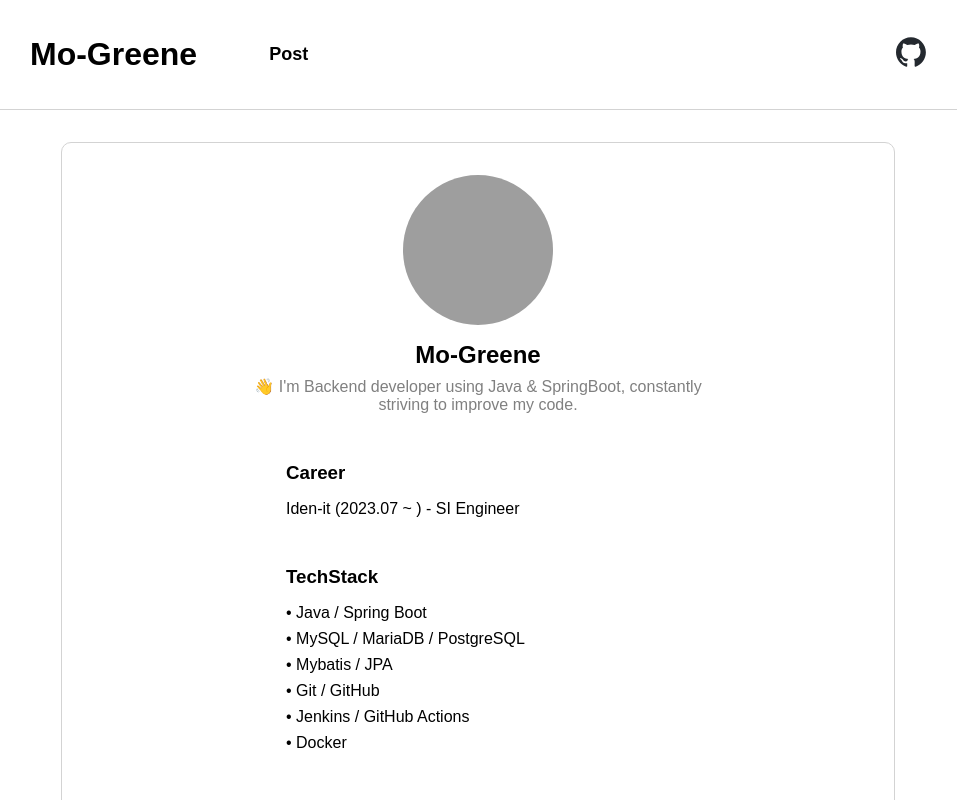
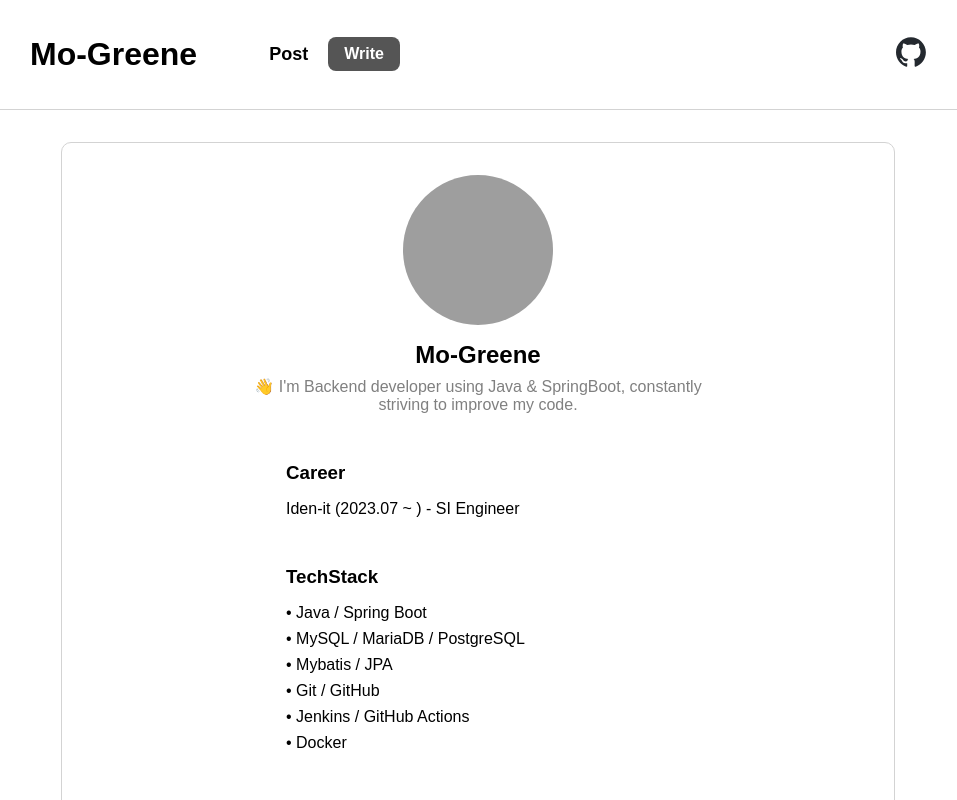
Before and after one commit to Mo-Greene/Blog-Front, a React (Vite) app: page / in a window 1280 px wide. Shown: the top 800 px of the page, without its empty margins (162-1119 px from the left). Built offline with nearby package versions, Linux system fonts and the light colour scheme; no server answers; sample sign-in values are in the browser's storage; grey boxes are pictures that could not be loaded.

Commit message:
헤더 write 버튼 추가

```diff
--- a/package.json
+++ b/package.json
@@ -10,6 +10,7 @@
     "preview": "vite preview"
   },
   "dependencies": {
+    "@uiw/react-markdown-editor": "^6.1.2",
     "@uiw/react-md-editor": "^4.0.4",
     "axios": "^1.7.4",
     "easymde": "^2.18.0",
--- a/src/components/layout/header/Header.jsx
+++ b/src/components/layout/header/Header.jsx
@@ -1,8 +1,17 @@
 import {NavLink} from "react-router-dom"
 import {styles} from './styles.js'
 import {ReactComponent as GithubIcon} from '../../../assets/github-mark.svg';
+import {useEffect, useState} from "react";
 
 const Header = () => {
+  const [isLoggedIn, setIsLoggedIn] = useState(false);
+
+  useEffect(() => {
+    const token = localStorage.getItem('access_token');
+    if (token) {
+      setIsLoggedIn(true);
+    }
+  }, []);
 
   return (
     <>
@@ -13,6 +22,11 @@ const Header = () => {
             <styles.Ul>
               <styles.Li><NavLink to="/posts">Post</NavLink></styles.Li>
             </styles.Ul>
+            {isLoggedIn && (
+              <styles.WriteButton>
+                <NavLink to="/write">Write</NavLink>
+              </styles.WriteButton>
+            )}
             <styles.GithubLink
               href="https://github.com/Mo-Greene"
               target="_blank"
--- a/src/components/layout/header/styles.js
+++ b/src/components/layout/header/styles.js
@@ -37,5 +37,25 @@ export const styles = {
 
   GithubLink: styled.a`
       margin-left: auto;
-  `
+  `,
+
+  WriteButton: styled.div`
+      margin-left: 20px;
+
+      a {
+          display: inline-block;
+          padding: 8px 16px;
+          border-radius: 8px;
+          text-decoration: none;
+          color: white;
+          background-color: #555;
+          font-weight: bold;
+          transition: background-color 0.3s, transform 0.3s;
+
+          &:hover {
+              background-color: #333;
+              transform: scale(1.05);
+          }
+      }
+  `,
 };
--- a/src/components/write/WriteBox.jsx
+++ b/src/components/write/WriteBox.jsx
@@ -72,8 +72,7 @@ const WriteBox = () => {
 
   return (
     <>
-      <div style={{marginLeft: "1rem"}}>
-        <div style={{marginTop: "1rem"}}>
+      <styles.Container>
         <h1>Posting Blog</h1>
         <h3>Title</h3>
         <span>
@@ -112,14 +111,13 @@ const WriteBox = () => {
             <path d="M14 2v4a2 2 0 0 0 2 2h4"></path>
           </UploadIcon>
           Upload File
-            <FileInput id="file-upload" type="file" accept="image/*" onChange={handleThumbnailChange} />
+          <FileInput id="file-upload" type="file" accept="image/*" onChange={handleThumbnailChange}/>
         </FileUploadLabel>
 
         <div style={{display: "flex", justifyContent: "flex-end", paddingTop: "1rem"}}>
           <styles.SubmitButton onClick={handleSubmit}>Write</styles.SubmitButton>
         </div>
-        </div>
-      </div>
+      </styles.Container>
     </>
   )
 }
--- a/src/components/write/styles.js
+++ b/src/components/write/styles.js
@@ -1,6 +1,12 @@
 import styled from "styled-components";
 
 export const styles = {
+
+  Container: styled.div`
+      max-width: 60%;
+      margin: 0 auto;
+      padding: 1rem;
+  `,
 
   TitleInput: styled.input`
       width: 100%;
@@ -27,7 +33,7 @@ export const styles = {
       font-size: 1rem;
       padding: var(--button-padding, 12px 16px);
       border-radius: 8px;
-      background: #555555;
+      background: #000000;
       color: #ffffff;
 
       &:active,
--- a/src/module/editor/MDEditorModule.jsx
+++ b/src/module/editor/MDEditorModule.jsx
@@ -2,7 +2,7 @@ import MDEditor from "@uiw/react-md-editor";
 import PropTypes from "prop-types";
 import onImagePasted from "./OnImagePasted.jsx";
 
-const MDEditorModule = ({ value, onChange, setEditorValue }) => {
+const MDEditorModule = ({value, onChange, setEditorValue}) => {
 
   const getEditorValue = () => value;
 
@@ -17,7 +17,7 @@ const MDEditorModule = ({ value, onChange, setEditorValue }) => {
                   onPaste={async (event) => {
                     await onImagePasted(event.clipboardData, getEditorValue, setEditorValue)
                   }}
-                  onDrop={ async (event) => {
+                  onDrop={async (event) => {
                     await onImagePasted(event.dataTransfer, getEditorValue, setEditorValue)
                   }}
         />
```
Also changed, not shown: 1 other file (tests, documents, lock files or other folders). Lines whose indentation alone changed are shown as unchanged.
